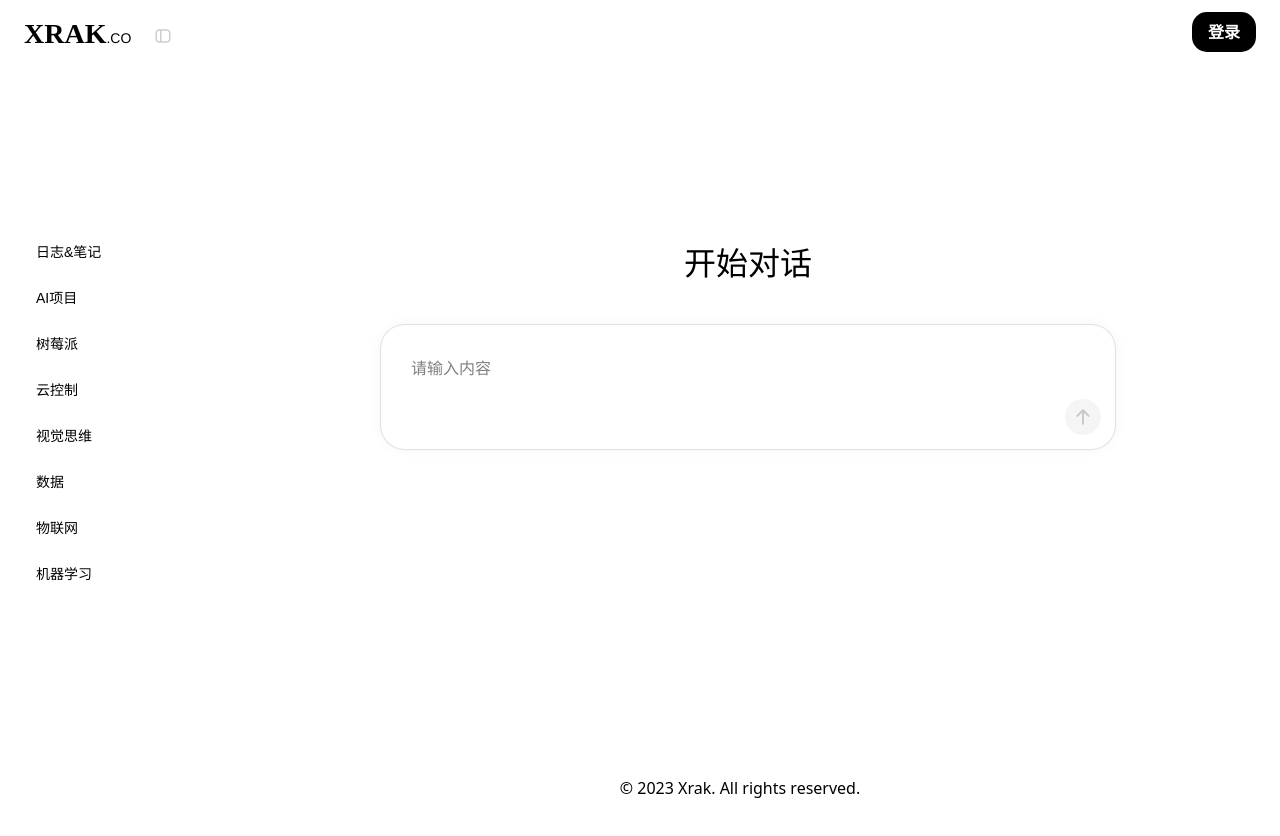
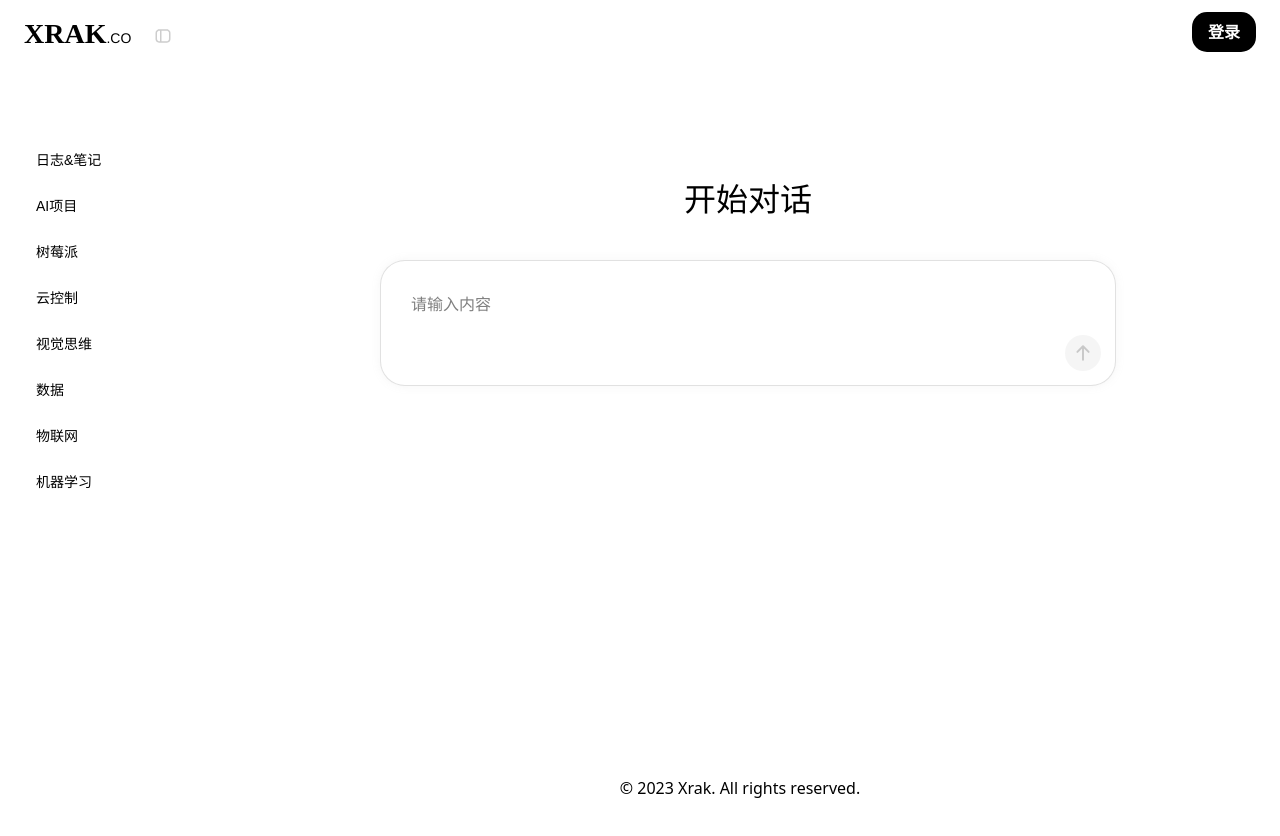
Before and after one commit to Thecnfor/XT-test, a Next.js app in the folder xt/: page / in a window 1280 px wide. Shown: the top 836 px of the page. After the commit the page ends 800 px from the top, so only its background shows below. Built offline with nearby package versions, Linux system fonts and the light colour scheme.

Commit message:
refactor: 更新导航链接管理和状态选择器，优化样式和类型注解
更新导航链接管理方式，移除未使用的导入，重构状态选择器。优化加载动画和页面样式的类型注解，并新增聊天和更多功能页面。

```diff
--- a/xt/src/app/globals.css
+++ b/xt/src/app/globals.css
@@ -1,10 +1,31 @@
 @import "tailwindcss";
 @import "tw-animate-css";
+
+:root{
+  --nav-width: 200px;
+}
+
+/* 媒体查询：当屏幕宽度≥768px时，导航宽度为0 */
+@media (max-width: 768px) {
+  :root {
+    --nav-width: 0 !important;
+  }
+}
 
 html, body {
   background-color: var(--bg-color);
   color: var(--text-color);
+  width: 100%;
+  height: 100%;
 }
+
+main {
+  width: 100%;
+  height: 100%;
+  display: grid;
+  grid-template-columns: var(--nav-width) 1fr;
+}
+
 *{
   transition: all 0.4s cubic-bezier(.22,1,.36,1);
   ::selection{
--- a/xt/src/app/page.tsx
+++ b/xt/src/app/page.tsx
@@ -162,7 +162,7 @@ export default function Home() {
 
   const helloChat: string = "开始对话";
   return (
-    <>
+    <div className={`mainPage`}>
       <article className={`${activeClass} ${isChatStarted ? 'chat-started' : ''}`}>
         <div className={`container`}>
           {!isChatStarted ? (
@@ -223,6 +223,6 @@ export default function Home() {
           </div>
         </div>
       </article>
-    </>
+    </div>
   );
 }
--- a/xt/src/components/features/switchNav.tsx
+++ b/xt/src/components/features/switchNav.tsx
@@ -5,6 +5,8 @@ import clsx from 'clsx';
 import Link from "next/link";
 import { useDispatch } from 'react-redux';
 import { setClass } from '@/store/NavSwitch';
+// 导入必要的类型
+import { Dispatch, SetStateAction } from 'react';
 import navLinks from '@/hooks/docs/links';
 
 // 链接已统一管理到 @/hooks/docs/links.ts 文件中
@@ -15,6 +17,8 @@ export default function SwitchNav() {
   const handleToggle = () => {
     setIsActive(!isActive);
     dispatch(setClass(isActive ? 'highlight' : ''));
+    // 设置 CSS 变量 --nav-width
+    document.documentElement.style.setProperty('--nav-width', isActive ? '0' : '200px');
   };
 
   return (
@@ -45,7 +49,8 @@ export default function SwitchNav() {
         </svg>
       </div>
     </div>
-    <nav className={clsx({'navSwitch': !isActive})}>
+    <div className='nav'>
+      <nav>
         <ul>
             {Object.entries(navLinks).map(([name, path]) => (
               <li key={name}>
@@ -59,7 +64,7 @@ export default function SwitchNav() {
           ))}
         </ul>
       </nav>
+    </div>
   </>
-
   )
 }
--- a/xt/src/styles/harmony.scss
+++ b/xt/src/styles/harmony.scss
@@ -60,29 +60,28 @@ nav{
     }
 }
 
-main{
-    width: 100vw;
-    height: 100vh;
-    margin-top: 64px;
-    padding-left: $space;
-    padding-right: $space;
+.nav {
     position: relative;
-    nav{
-        position: fixed;
+    overflow: hidden;
+    nav {
+        position: absolute;
         width: 200px;
-        padding-top: 10rem;
-        flex-wrap: wrap;
-        left: 0;
+        padding-top: 20rem;
+        top:0;
+        right: 0;
         z-index: 50;
-        transition: all 0.8s cubic-bezier(.22,1,.36,1);
+        transition: all 0.8s cubic-bezier(.22, 1, .36, 1);
         @media (max-width: $md-width) {
+
             left: -80dvw;
             width: 80dvw;
-            transition: all 0.8s cubic-bezier(.22,1,.36,1);
+            transition: all 0.8s cubic-bezier(.22, 1, .36, 1);
         }
-        ul{
-            width: 100%;
-            li{
+        ul {
+            width: 200px;
+            position: fixed;
+            overflow: hidden;
+            li {
                 margin: 8px 12px;
                 padding-left: 12px;
                 height: 38px;
@@ -92,24 +91,28 @@ main{
                 font: 14px sans-serif;
                 font-weight: 540;
                 cursor: pointer;
-                transition: all 0.8s cubic-bezier(.22,1,.36,1);
-                &:hover{
+                transition: all 0.8s cubic-bezier(.22, 1, .36, 1);
+
+                &:hover {
                     background-color: rgba(var(--rgb-color), 0.1);
-                    transition: all 0.8s cubic-bezier(.22,1,.36,1);
-                    div{
-                        svg{
+                    transition: all 0.8s cubic-bezier(.22, 1, .36, 1);
+
+                    div {
+                        svg {
                             opacity: 1;
                         }
                     }
                 }
-                div{
+
+                div {
                     width: 100%;
                     height: 100%;
                     display: flex;
                     justify-content: flex-end;
                     align-items: center;
                     position: relative;
-                    a{
+
+                    a {
                         position: absolute;
                         display: flex;
                         align-items: center;
@@ -117,20 +120,20 @@ main{
                         width: 100%;
                         height: 100%;
                     }
-                    svg{
+
+                    svg {
                         margin-right: 12px;
                         opacity: 0;
                     }
                 }
             }
         }
-
     }
+}
+.mainPage{
     article {
-        position: absolute;
         width: calc(100dvw - 200px);
         padding-left: 1rem;
-        left: 200px;
         flex-wrap: wrap;
         height: 70dvh;
         display: flex;
```
Also changed, not shown: xt/src/app/layout.tsx (line endings or trailing spaces), xt/src/styles/_variables.scss (line endings or trailing spaces), 1 other file (tests, documents, lock files or other folders). Lines whose indentation alone changed are shown as unchanged.
